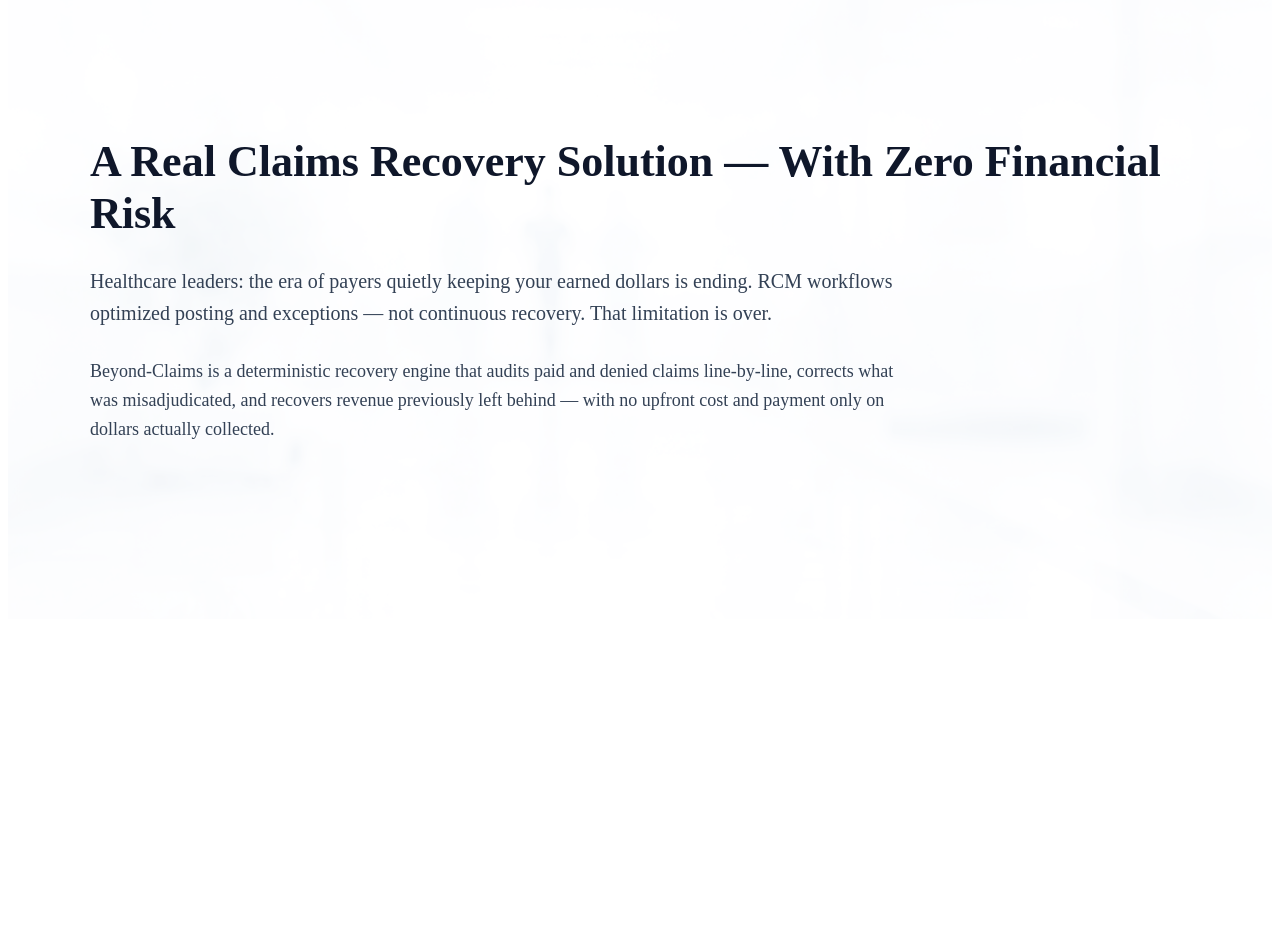
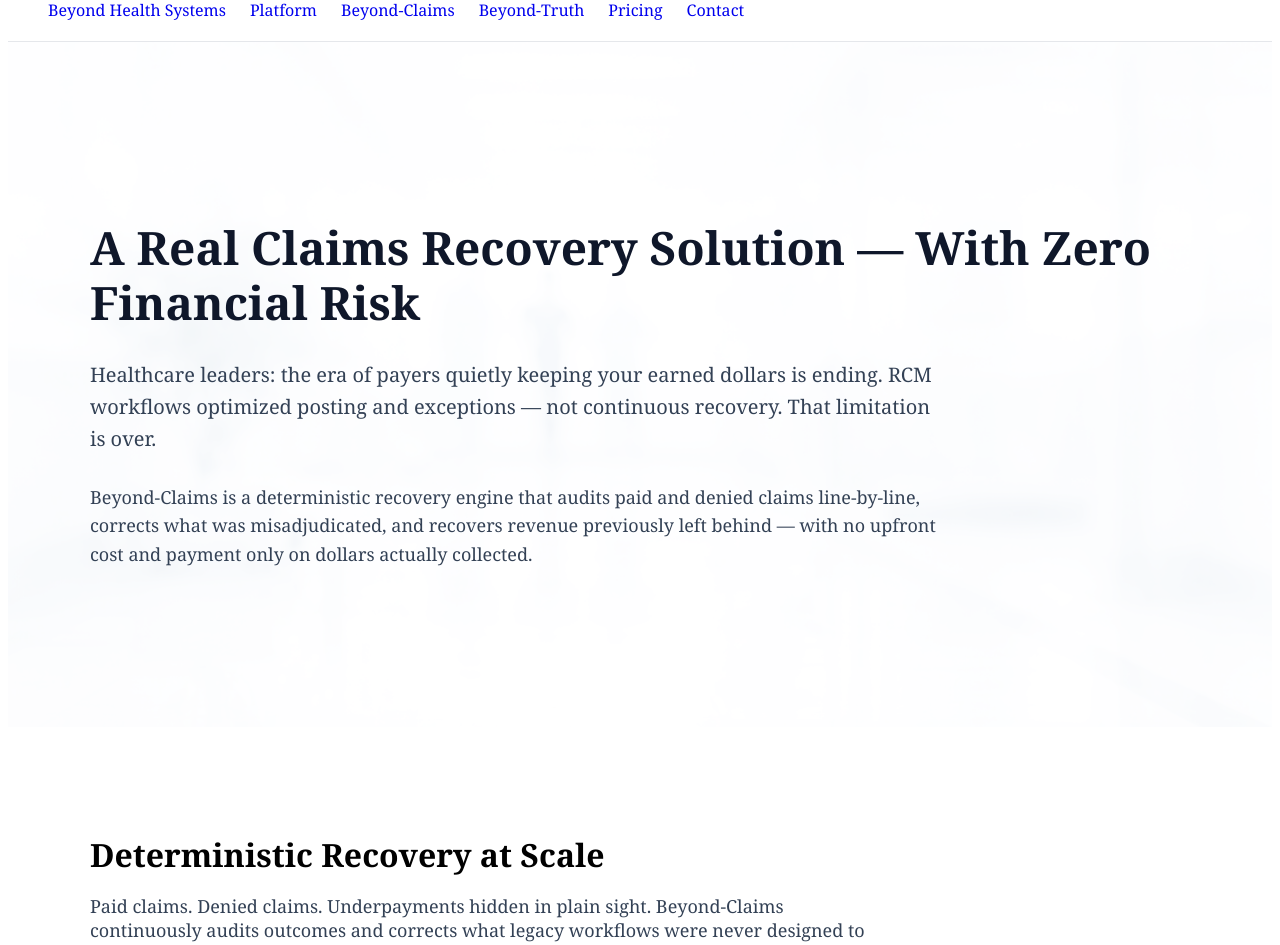
Before and after one commit to beyondhealthsystems/beyond-healthsystems-site, a Next.js app: page / in a window 1280 px wide. Shown: the part 100-1045 px from the top of the page. Before the commit the page ends 800 px from the top, so only its background shows below. Built offline with nearby package versions, Linux system fonts and the light colour scheme.

Commit message:
Update index.js

```diff
--- a/pages/index.js
+++ b/pages/index.js
@@ -1,7 +1,33 @@
 export default function Home() {
   return (
-    <>
-      {/* HERO SECTION */}
+    <div style={{ fontFamily: "Georgia, serif" }}>
+      {/* NAV */}
+      <nav
+        style={{
+          padding: "20px 40px",
+          borderBottom: "1px solid #e5e7eb",
+          background: "#ffffff",
+        }}
+      >
+        <div
+          style={{
+            maxWidth: "1200px",
+            margin: "0 auto",
+            display: "flex",
+            gap: "24px",
+            fontSize: "16px",
+          }}
+        >
+          <a href="/" style={{ textDecoration: "none" }}>Beyond Health Systems</a>
+          <a href="/platform" style={{ textDecoration: "none" }}>Platform</a>
+          <a href="/beyond-claims" style={{ textDecoration: "none" }}>Beyond-Claims</a>
+          <a href="/beyond-truth" style={{ textDecoration: "none" }}>Beyond-Truth</a>
+          <a href="/pricing" style={{ textDecoration: "none" }}>Pricing</a>
+          <a href="/contact" style={{ textDecoration: "none" }}>Contact</a>
+        </div>
+      </nav>
+
+      {/* HERO */}
       <section
         style={{
           position: "relative",
@@ -9,9 +35,10 @@
           backgroundImage: "url('/images/hero-background-light.png')",
           backgroundSize: "cover",
           backgroundPosition: "center",
+          backgroundRepeat: "no-repeat",
         }}
       >
-        {/* Light overlay for readability */}
+        {/* LIGHT OVERLAY */}
         <div
           style={{
             position: "absolute",
@@ -20,22 +47,22 @@
           }}
         />
 
-        {/* Hero content */}
+        {/* HERO CONTENT */}
         <div
           style={{
             position: "relative",
             zIndex: 1,
             maxWidth: "1100px",
             margin: "0 auto",
-            padding: "120px 40px",
+            padding: "140px 40px",
           }}
         >
           <h1
             style={{
-              fontSize: "44px",
+              fontSize: "46px",
               fontWeight: 700,
               lineHeight: 1.2,
-              marginBottom: "24px",
+              marginBottom: "28px",
               color: "#0f172a",
             }}
           >
@@ -45,7 +72,7 @@
           <p
             style={{
               fontSize: "20px",
-              maxWidth: "820px",
+              maxWidth: "860px",
               lineHeight: 1.6,
               color: "#334155",
               marginBottom: "28px",
@@ -59,7 +86,7 @@
           <p
             style={{
               fontSize: "18px",
-              maxWidth: "820px",
+              maxWidth: "860px",
               lineHeight: 1.6,
               color: "#334155",
             }}
@@ -71,6 +98,25 @@
           </p>
         </div>
       </section>
-    </>
+
+      {/* BODY PLACEHOLDER */}
+      <section
+        style={{
+          padding: "80px 40px",
+          background: "#ffffff",
+        }}
+      >
+        <div style={{ maxWidth: "1100px", margin: "0 auto" }}>
+          <h2 style={{ fontSize: "32px", marginBottom: "16px" }}>
+            Deterministic Recovery at Scale
+          </h2>
+          <p style={{ fontSize: "18px", color: "#334155", maxWidth: "800px" }}>
+            Paid claims. Denied claims. Underpayments hidden in plain sight.
+            Beyond-Claims continuously audits outcomes and corrects what legacy
+            workflows were never designed to revisit.
+          </p>
+        </div>
+      </section>
+    </div>
   );
 }
```
